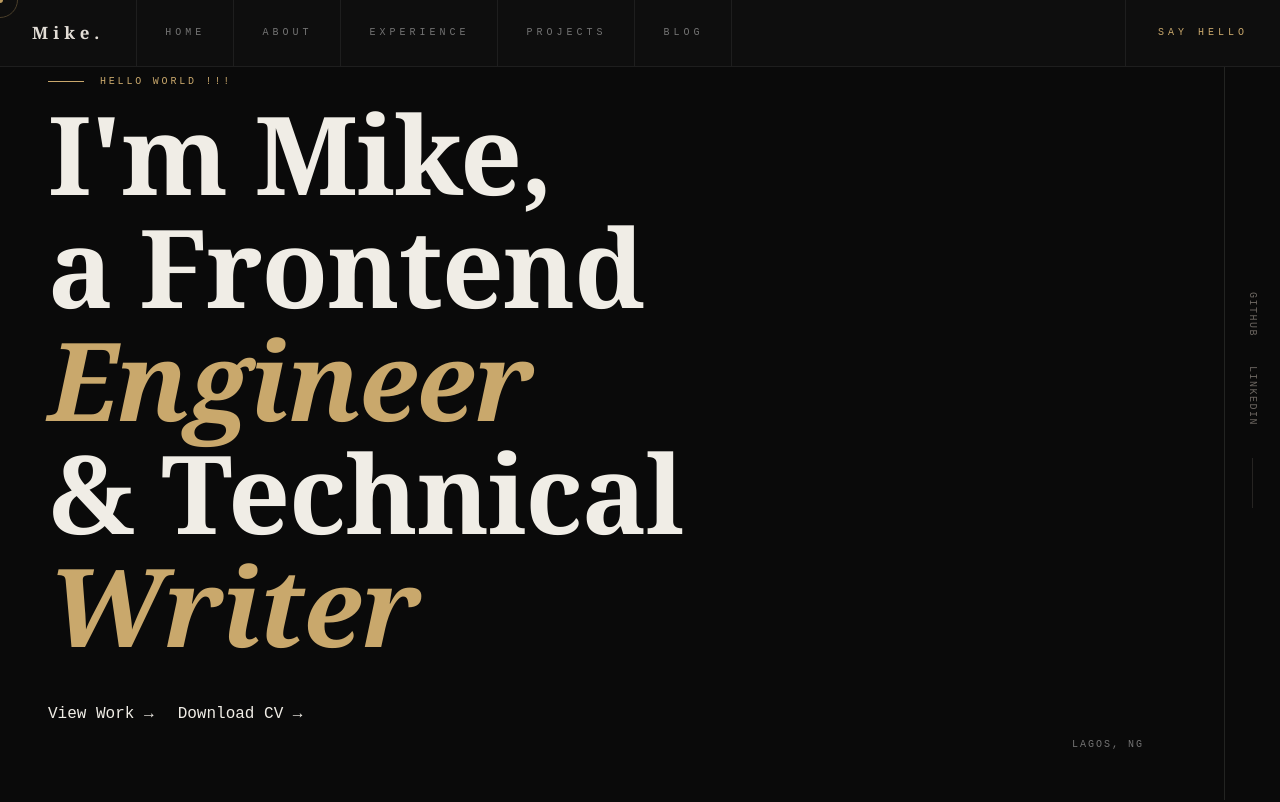
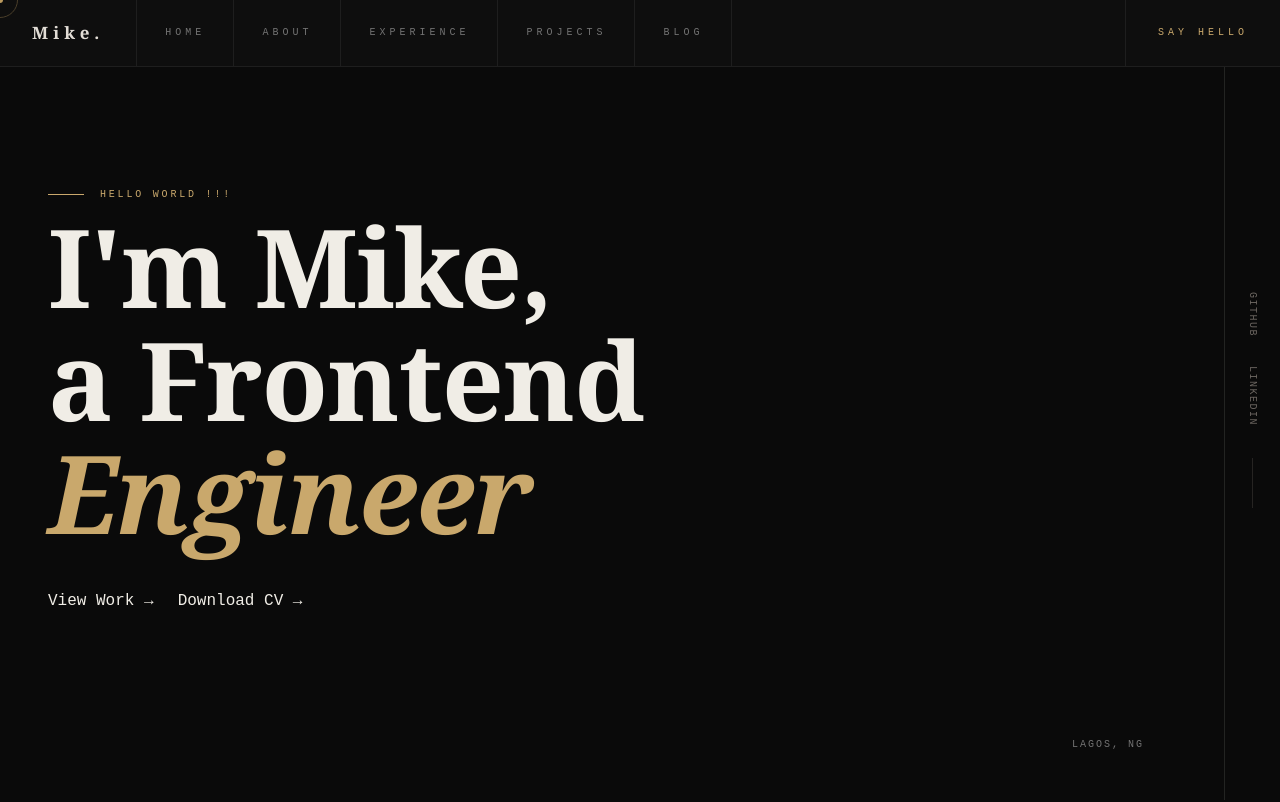
Before and after one commit to MikeAdelek/mikeadeleke, a Next.js app: page / in a window 1280 px wide. Shown: the top 802 px of the page. Built offline with nearby package versions, Linux system fonts and the light colour scheme.

Commit message:
portfolio updated

```diff
--- a/src/app/components/AboutSection.tsx
+++ b/src/app/components/AboutSection.tsx
@@ -27,7 +27,6 @@ const AboutSection = () => {
             </span>
           </h2>
         </AnimateIn>
-
         {/* Right column */}
         <div className="flex flex-col gap-6">
           {about.map((p, i) => (
--- a/src/app/components/Hero.tsx
+++ b/src/app/components/Hero.tsx
@@ -22,12 +22,12 @@ export default function Hero() {
         <AnimateIn delay={0.5}>
           <span className="block italic text-[#C9A86C]">Engineer</span>
         </AnimateIn>
-        <AnimateIn delay={0.6}>
+        {/* <AnimateIn delay={0.6}>
           <span className="block">& Technical </span>
         </AnimateIn>
         <AnimateIn delay={0.7}>
           <span className="block italic text-[#C9A86C]">Writer</span>
-        </AnimateIn>
+        </AnimateIn> */}
         {/* <AnimateIn delay={0.8}>
           <span className="block"></span>
         </AnimateIn> */}
```
